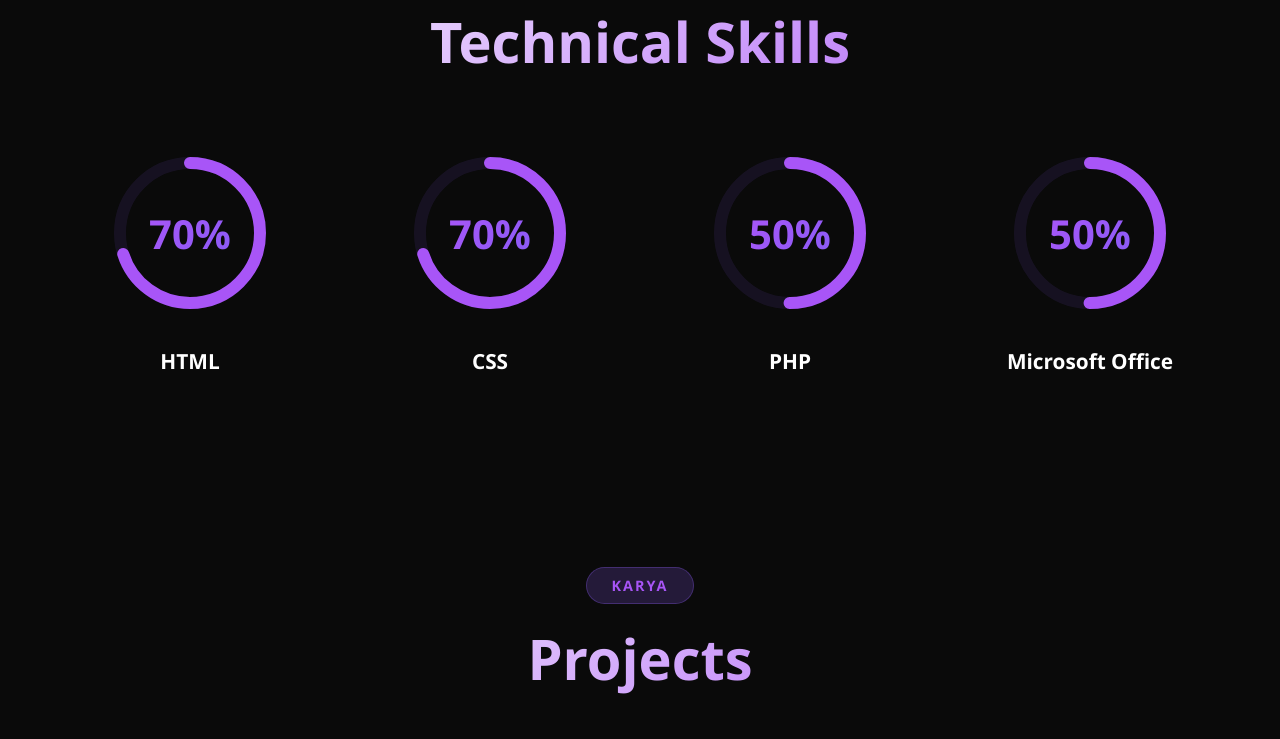
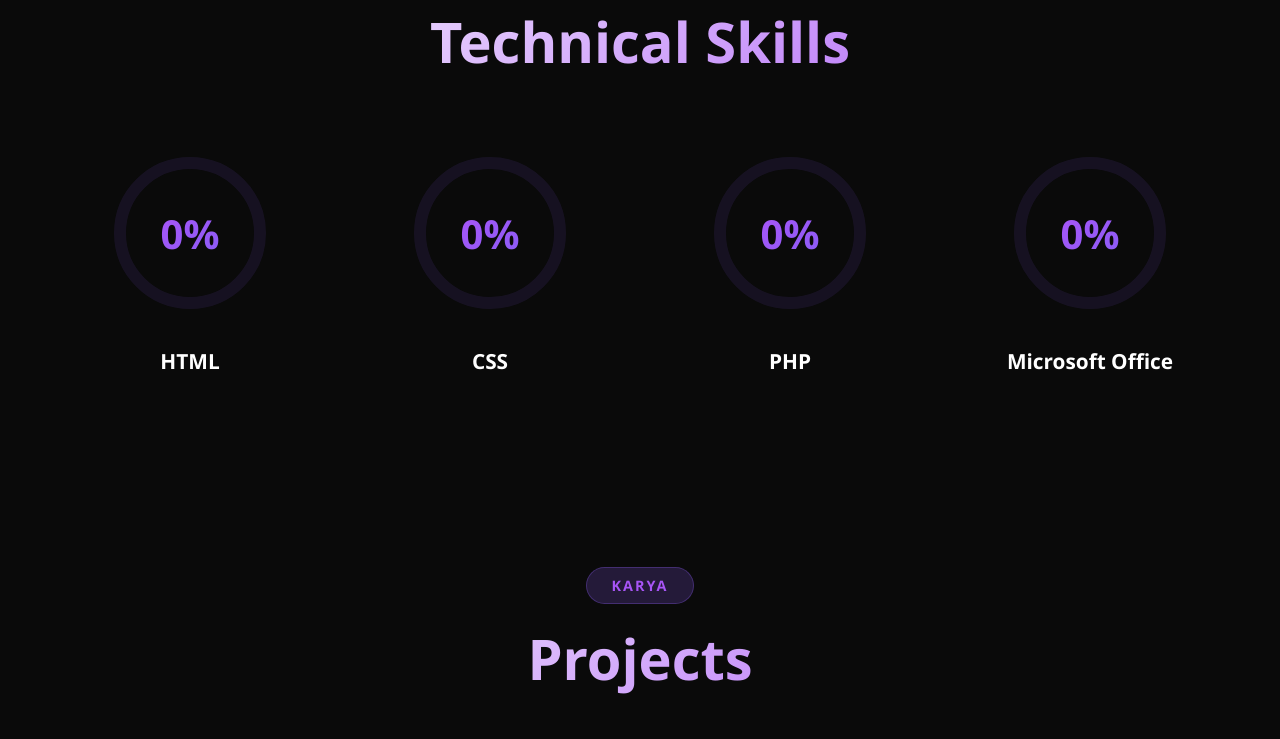
Before and after one commit to anggiamelia2049-commits/anggiamelia2049.github.io, a plain HTML site: page index.html in a window 1280 px wide. Shown: the part 2440-3179 px from the top of the page. Drawn offline with Linux system fonts and the light colour scheme.

Commit message:
Update index.html

```diff
--- a/index.html
+++ b/index.html
@@ -604,7 +604,7 @@
                 <div class="circular-progress">
                     <svg width="180" height="180">
                         <circle class="progress-bg" cx="90" cy="90" r="70"></circle>
-                        <circle class="progress-bar" cx="90" cy="90" r="70" data-percent="70"></circle>
+                        <circle class="progress-bar" cx="90" cy="90" r="70" data-percent=""></circle>
                     </svg>
                     <div class="progress-text"></div>
                 </div>
@@ -614,7 +614,7 @@
                 <div class="circular-progress">
                     <svg width="180" height="180">
                         <circle class="progress-bg" cx="90" cy="90" r="70"></circle>
-                        <circle class="progress-bar" cx="90" cy="90" r="70" data-percent="70"></circle>
+                        <circle class="progress-bar" cx="90" cy="90" r="70" data-percent=""></circle>
                     </svg>
                     <div class="progress-text"></div>
                 </div>
@@ -624,7 +624,7 @@
                 <div class="circular-progress">
                     <svg width="180" height="180">
                         <circle class="progress-bg" cx="90" cy="90" r="70"></circle>
-                        <circle class="progress-bar" cx="90" cy="90" r="70" data-percent="50"></circle>
+                        <circle class="progress-bar" cx="90" cy="90" r="70" data-percent=""></circle>
                     </svg>
                     <div class="progress-text"></div>
                 </div>
@@ -634,7 +634,7 @@
                 <div class="circular-progress">
                     <svg width="180" height="180">
                         <circle class="progress-bg" cx="90" cy="90" r="70"></circle>
-                        <circle class="progress-bar" cx="90" cy="90" r="70" data-percent="50"></circle>
+                        <circle class="progress-bar" cx="90" cy="90" r="70" data-percent=""></circle>
                     </svg>
                     <div class="progress-text"></div>
                 </div>
```
